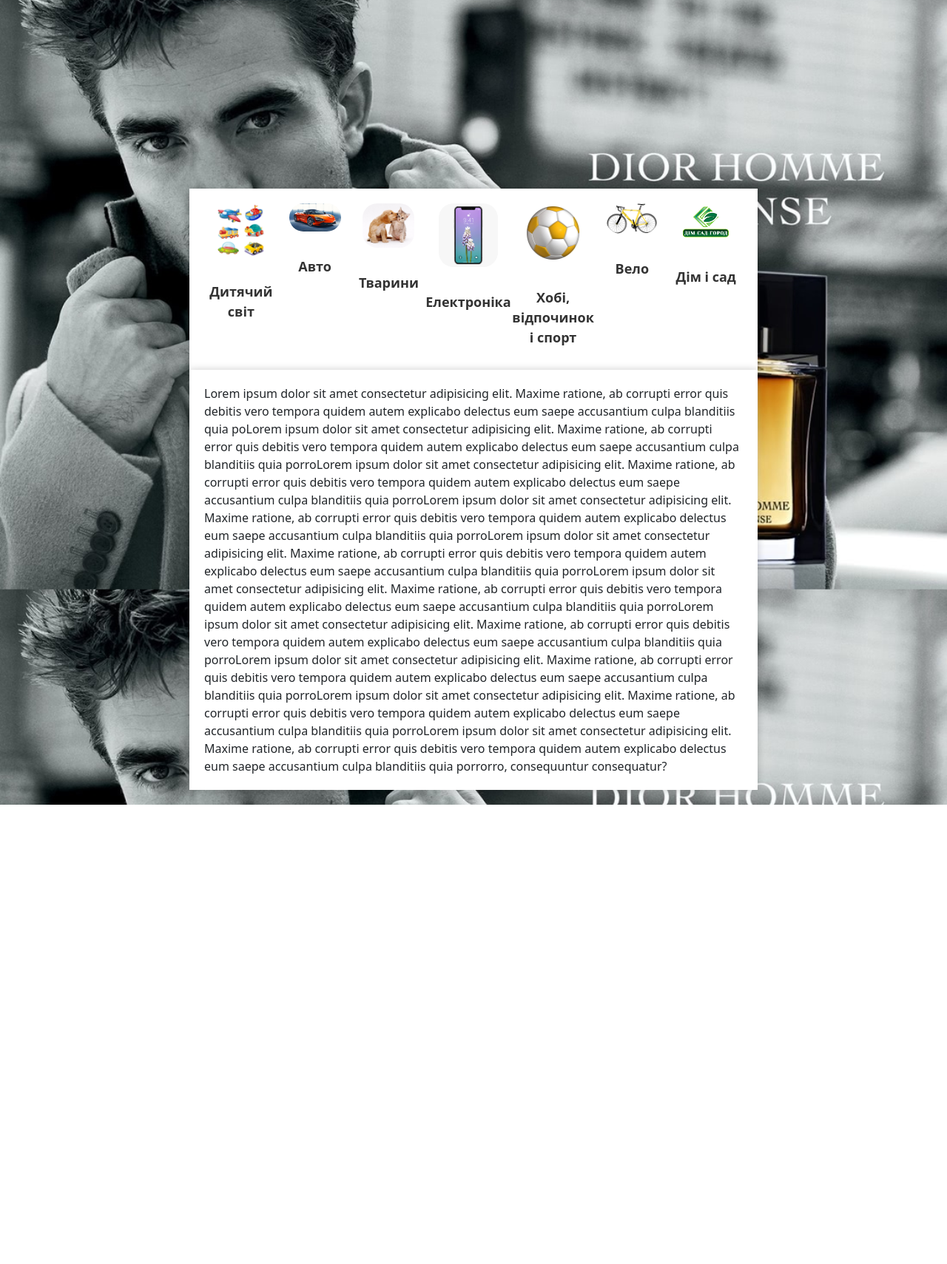
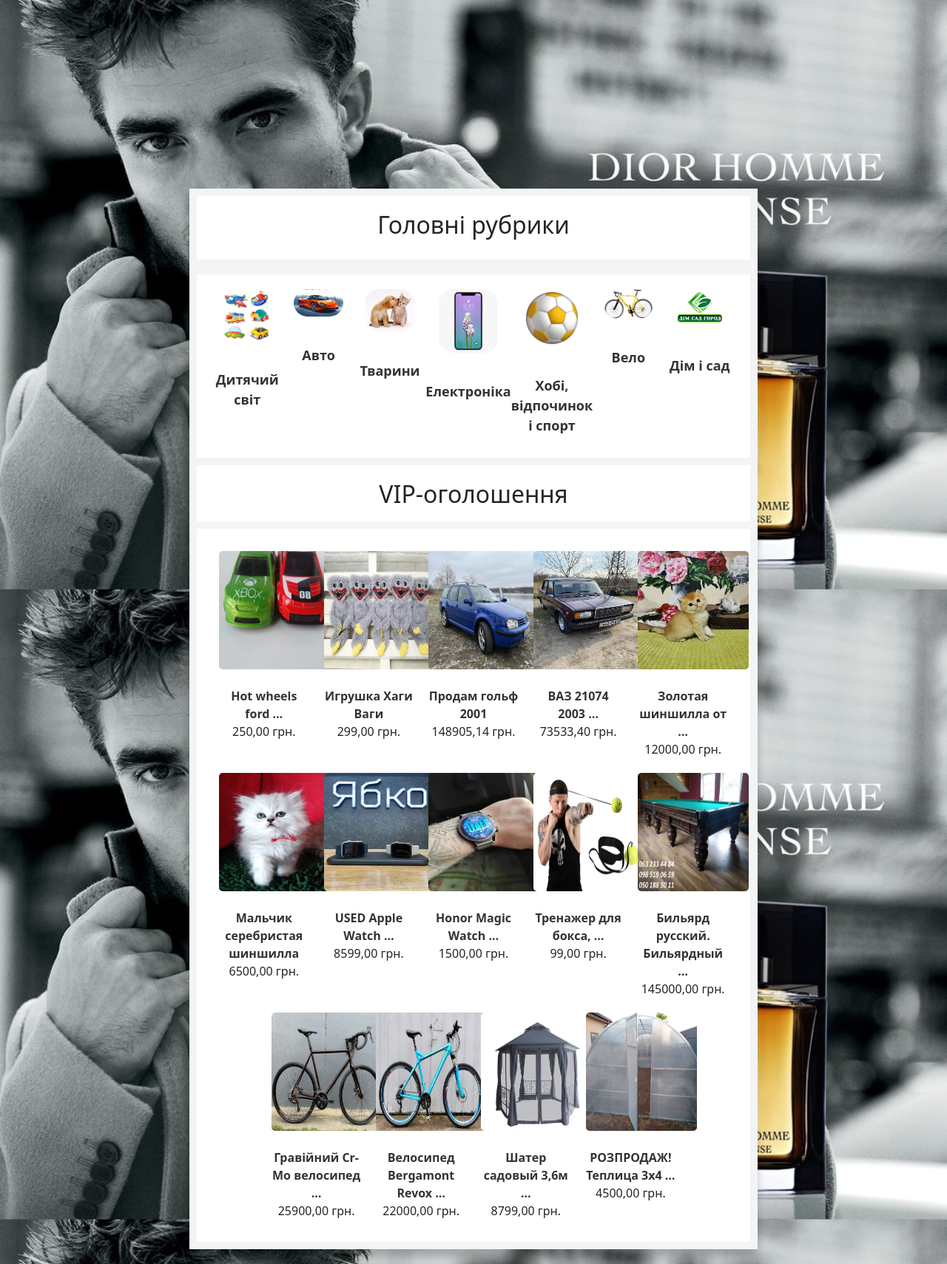
Before and after one commit to ZhankovVG/OLX, a Django app: page / in a window 1280 px wide. Shown: the part 55-1764 px from the top of the page at 74% size. Before the commit the page ends 1143 px from the top, so only its background shows below. Run offline with Django 4.2, Linux system fonts and the light colour scheme; data comes from the database, SQL or seed files in the repository.

Commit message:
Front-End

```diff
--- a/OLX_main/static/OLX_main/style/index.css
+++ b/OLX_main/static/OLX_main/style/index.css
@@ -69,24 +69,33 @@
     border-radius: 5px;
 }
 
+/* header end */
 
-/* header end */
 
 /* main start */
 
-.center-block, .content {
+.centr {
     width: 60%;
     margin: 0 auto;
     background-color: white;
     padding: 20px;
-    box-shadow: 0 0 10px rgba(0, 0, 0, 0.2);
+    box-shadow: 0 10px 10px rgba(0, 0, 0, 0.2);
+    margin-top: 310px;
+    text-align: center;
+    border: solid rgb(242, 244, 245)  10px;
+
 }
 
-.center-block, .content {
-    margin-top: 310px;
+.center-block, .output_product {
+    width: 60%;
+    margin: 0 auto;
+    background-color: white;
+    padding: 20px;
+    box-shadow: 0 10px 10px rgba(0, 0, 0, 0.2);
+    border: solid rgb(242, 244, 245)  10px;
 }
 
-.center-block, .content {
+.center-block, .output_product {
     display: flex;
     flex-direction: row;
     justify-content: space-between;
@@ -121,8 +130,65 @@
     border-radius: 20px;
 }
 
-.content {
+.VIP-centr {
+    width: 60%;
+    margin: 0 auto;
+    background-color: white;
+    padding: 20px;
+    box-shadow: 0 10px 10px rgba(0, 0, 0, 0.2);
+    margin-top: -30px;
+    text-align: center;
+    border: solid rgb(242, 244, 245)  10px;
+
+}
+
+.output_product {
     margin-top: -20px;
 }
 
 /* main end */
+
+
+/* start output of products */
+
+.output_product {
+    display: flex;
+    flex-wrap: wrap;
+    justify-content: center;
+    align-items: flex-start;
+    border: solid rgb(242, 244, 245)  10px;
+}
+
+.product-column {
+    width: 20%;
+    padding: 10px;
+    box-sizing: border-box;
+    text-align: center;
+}
+
+.photo {
+    width: 150px;
+    height: 160px;
+    border-radius: 5px;
+}
+
+a {
+    font-size: 16px;
+    font-weight: bold;
+    color: #333;
+    text-decoration: none;
+    margin-top: 5px;
+}
+
+.price {
+    font-size: 14px;
+    color: #666;
+    margin-top: 5px;
+}
+
+.product-column a:hover {
+    background-color: black;
+    color: #fff;
+}
+
+/* end output of products */
--- a/OLX_main/templates/OLX_main/product_list.html
+++ b/OLX_main/templates/OLX_main/product_list.html
@@ -5,6 +5,9 @@
 {% endblock %}
 
 {% block main %}
+<div class="centr">
+    <h2>Головні рубрики</h2>
+</div>
 <div class="center-block">
     {% for el in categoryes %}
     <div class="category-column">
@@ -15,28 +18,23 @@
     {% endfor %}
 </div>
 
-<div class="content">
-       Lorem ipsum dolor sit amet consectetur adipisicing elit. Maxime ratione, ab corrupti error quis debitis vero tempora
-    quidem autem explicabo delectus eum saepe accusantium culpa blanditiis quia poLorem ipsum dolor sit amet consectetur
-    adipisicing elit. Maxime ratione, ab corrupti error quis debitis vero tempora
-    quidem autem explicabo delectus eum saepe accusantium culpa blanditiis quia porroLorem ipsum dolor sit amet
-    consectetur adipisicing elit. Maxime ratione, ab corrupti error quis debitis vero tempora
-    quidem autem explicabo delectus eum saepe accusantium culpa blanditiis quia porroLorem ipsum dolor sit amet
-    consectetur adipisicing elit. Maxime ratione, ab corrupti error quis debitis vero tempora
-    quidem autem explicabo delectus eum saepe accusantium culpa blanditiis quia porroLorem ipsum dolor sit amet
-    consectetur adipisicing elit. Maxime ratione, ab corrupti error quis debitis vero tempora
-    quidem autem explicabo delectus eum saepe accusantium culpa blanditiis quia porroLorem ipsum dolor sit amet
-    consectetur adipisicing elit. Maxime ratione, ab corrupti error quis debitis vero tempora
-    quidem autem explicabo delectus eum saepe accusantium culpa blanditiis quia porroLorem ipsum dolor sit amet
-    consectetur adipisicing elit. Maxime ratione, ab corrupti error quis debitis vero tempora
-    quidem autem explicabo delectus eum saepe accusantium culpa blanditiis quia porroLorem ipsum dolor sit amet
-    consectetur adipisicing elit. Maxime ratione, ab corrupti error quis debitis vero tempora
-    quidem autem explicabo delectus eum saepe accusantium culpa blanditiis quia porroLorem ipsum dolor sit amet
-    consectetur adipisicing elit. Maxime ratione, ab corrupti error quis debitis vero tempora
-    quidem autem explicabo delectus eum saepe accusantium culpa blanditiis quia porroLorem ipsum dolor sit amet
-    consectetur adipisicing elit. Maxime ratione, ab corrupti error quis debitis vero tempora
-    quidem autem explicabo delectus eum saepe accusantium culpa blanditiis quia porrorro, consequuntur consequatur?
+<div class="VIP-centr">
+    <h2>VIP-оголошення</h2>
 </div>
 
+<!-- start output of products -->
+
+<div class="output_product">
+    {% for product in product_list %}
+    <div class="product-column">
+        <img class="photo" src="{{ product.poster.url }}" alt="photo">
+        <br><br>
+        <a href="#">{{ product.title | truncatewords:3  }}</a>
+        <br>
+        {{ product.price }} грн.
+    </div>
+    {% endfor %}
+
+<!-- end output of products -->
 
 {% endblock %}
--- a/OLX_main/views.py
+++ b/OLX_main/views.py
@@ -12,5 +12,6 @@
 
 
 class ProductView(CategoryOutput, ListView):
+    # Вывод товара
     model = Product
     queryset = Product.objects.filter(draft=False)
```
